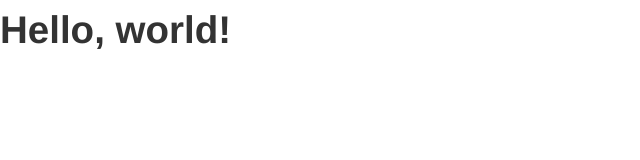
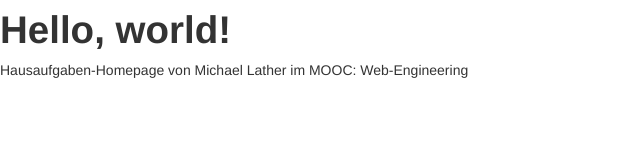
Before and after one commit to michaellather/webeng2013, a plain HTML site: page bootstrap/index.html in a window 1280 px wide. Shown: the whole page, without its empty margins (0-640 px from the left). Drawn offline with nearby package versions, Linux system fonts and the light colour scheme.

Commit message:
4. commit

```diff
--- a/bootstrap/index.html
+++ b/bootstrap/index.html
@@ -8,6 +8,7 @@
   </head>
   <body>
     <h1>Hello, world!</h1>
+    Hausaufgaben-Homepage von Michael Lather im MOOC: Web-Engineering
     <script src="http://code.jquery.com/jquery.js"></script>
     <script src="js/bootstrap.min.js"></script>
   </body>
```
